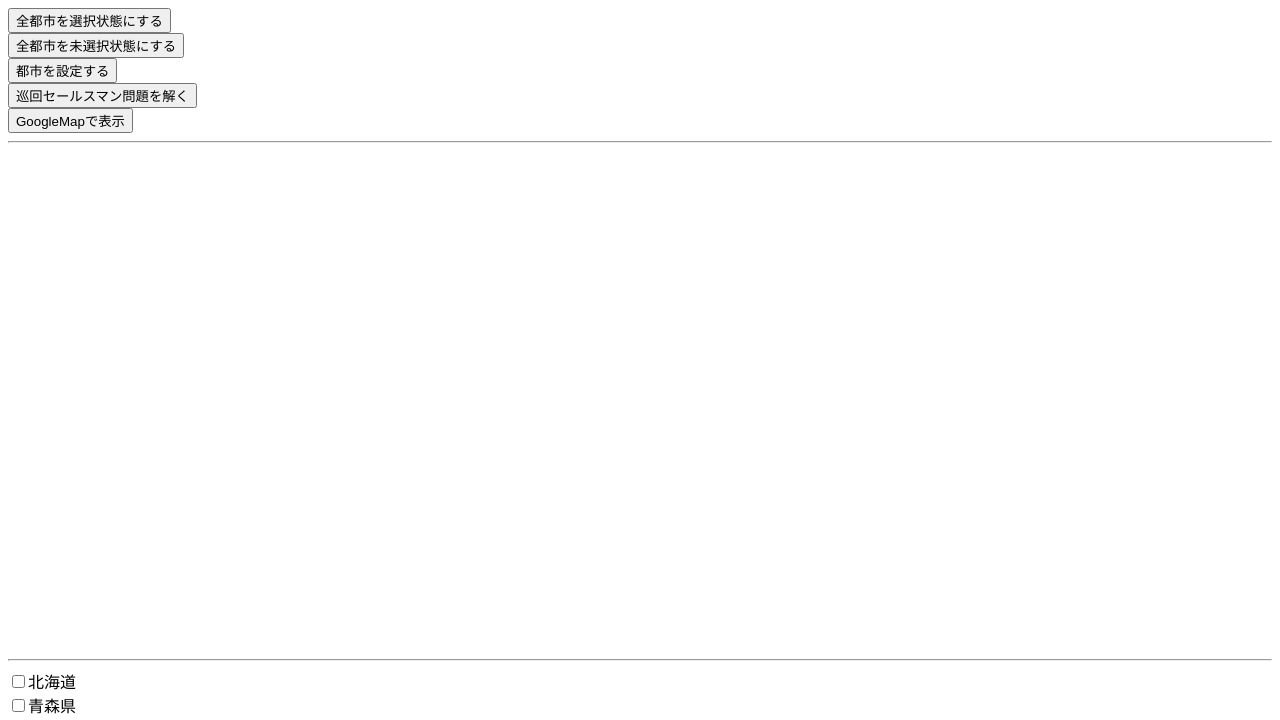
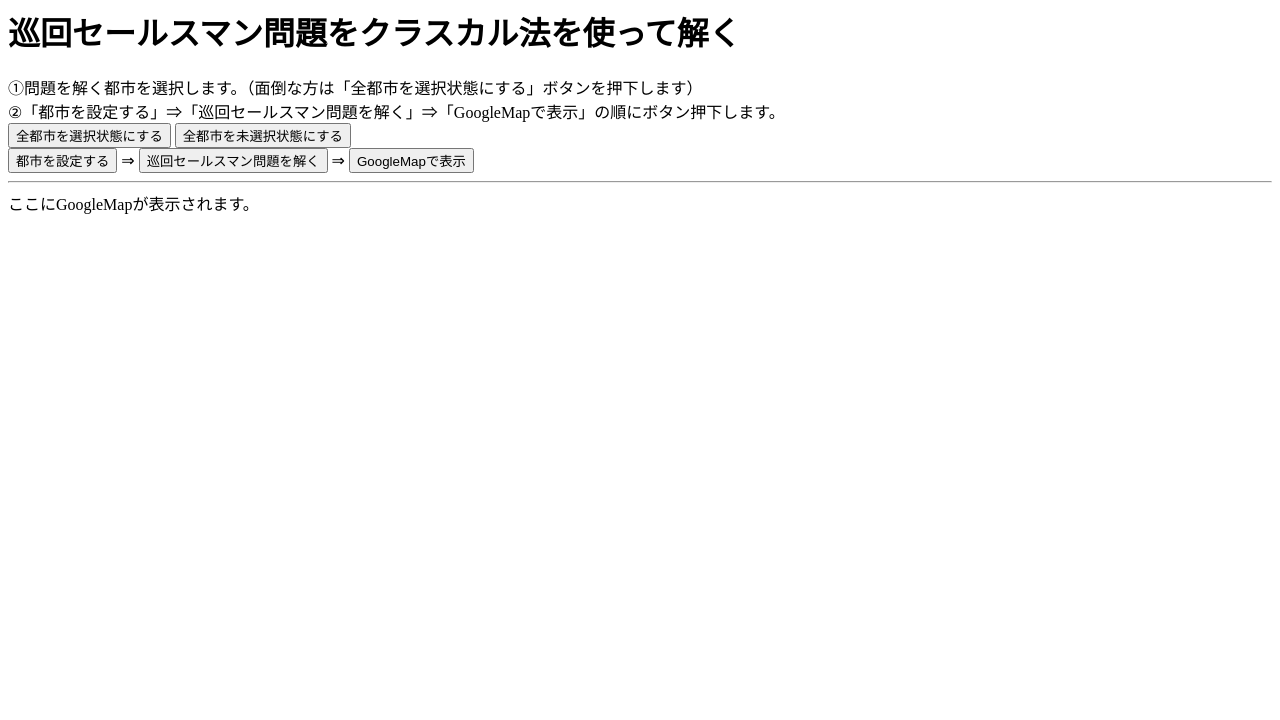
Before and after one commit to koni1212/salesman, a plain HTML site: page index.html in a window 1280 px wide. Shown: the top 720 px of the page. Drawn offline with nearby package versions, Linux system fonts and the light colour scheme; some packages are replaced by stand-ins of ours.

Commit message:
画面に説明追記

```diff
--- a/index.html
+++ b/index.html
@@ -201,17 +201,26 @@ $(function() {
 </script>
 </head>
 <body>
-<input type="button" id="select" value="全都市を選択状態にする"><br>
+<h1>巡回セールスマン問題をクラスカル法を使って解く</h1>
+①問題を解く都市を選択します。（面倒な方は「全都市を選択状態にする」ボタンを押下します）<br>
+②「都市を設定する」⇒「巡回セールスマン問題を解く」⇒「GoogleMapで表示」の順にボタン押下します。<br>
+<input type="button" id="select" value="全都市を選択状態にする">
 <input type="button" id="nonselect" value="全都市を未選択状態にする"><br>
-<input type="button" id="set" value="都市を設定する"><br>
-<input type="button" id="sales" value="巡回セールスマン問題を解く"><br>
+<input type="button" id="set" value="都市を設定する">
+⇒
+<input type="button" id="sales" value="巡回セールスマン問題を解く">
+⇒
 <input type="button" id="view" value="GoogleMapで表示">
 
 <hr>
 
+ここにGoogleMapが表示されます。<br>
 <div id="map" style='width:600px;height:500px;'></div>
 
 <hr>
+
+問題を解く都市を選択してください。<br>
+全選択、全選択解除するボタンが上部にあります。<br>
 
 <!-- みんなの知識【ちょっと便利帳】 http://www.benricho.org/ -->
 <input type="checkbox" data-name="北海道" data-ido="43.06417" data-keido="141.34694">北海道<br>
```
